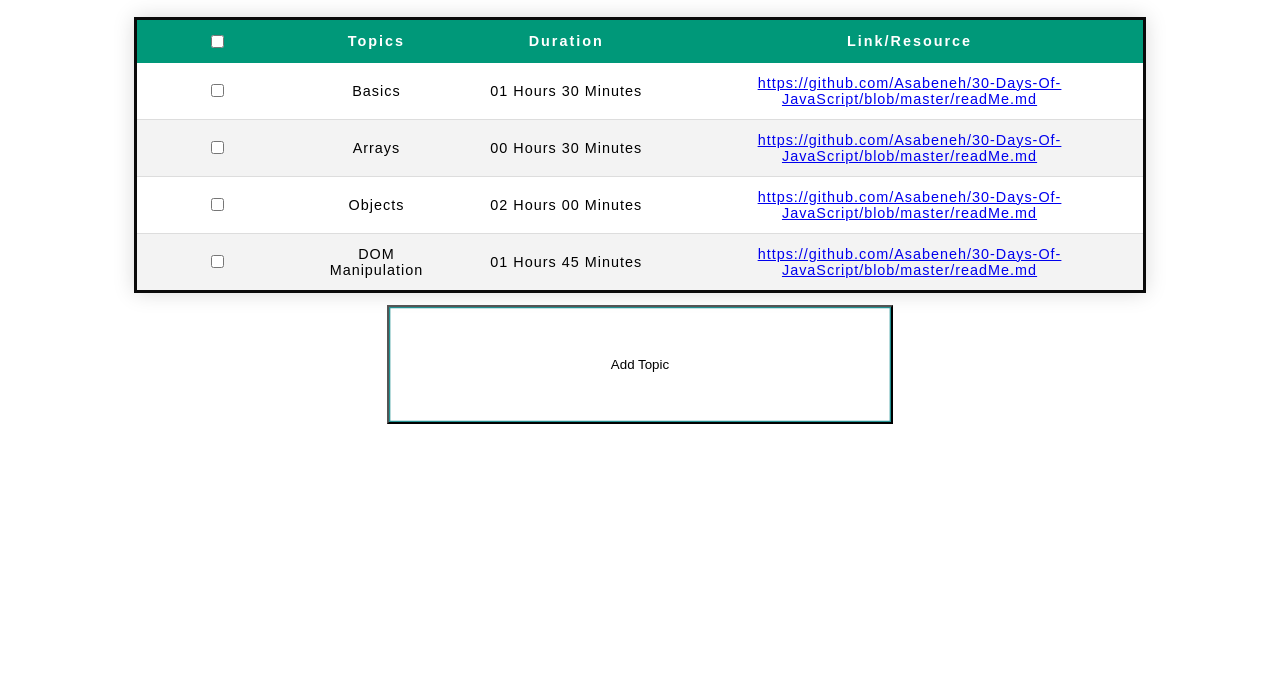
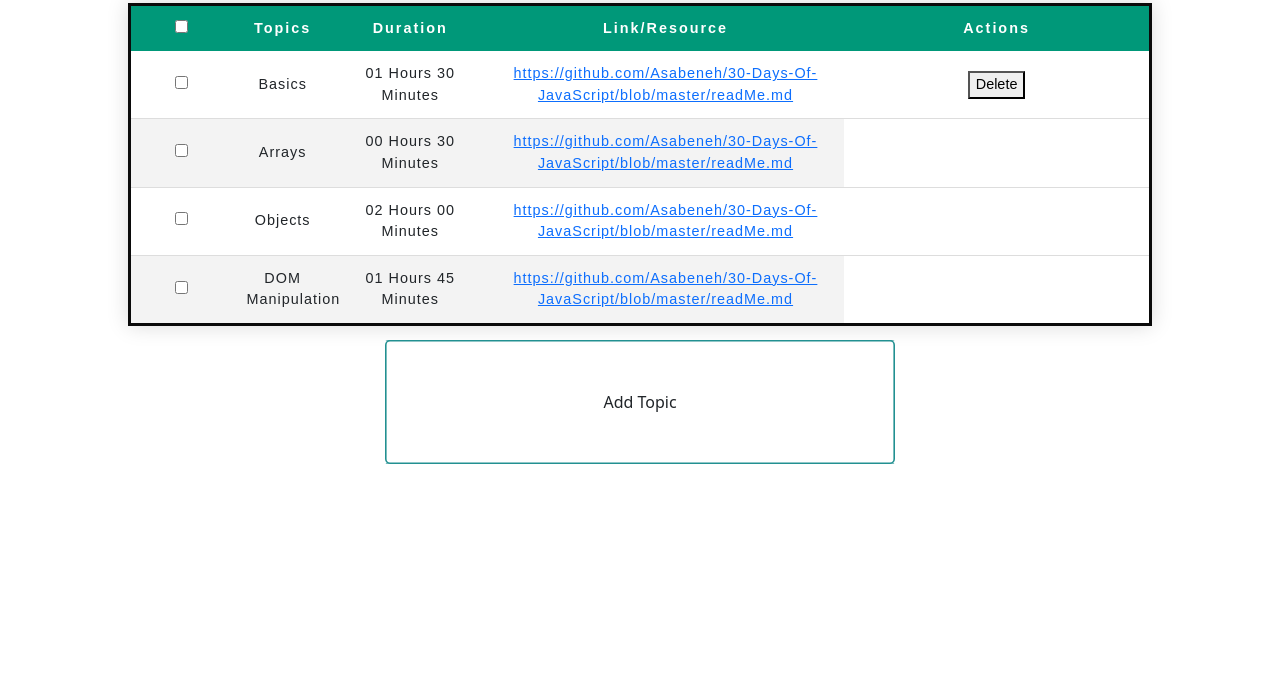
Before and after one commit to umairabidUC/js-assignment-1, a plain HTML site: page index.html in a window 1280 px wide. Shown: the part 105-800 px from the top of the page. Drawn offline with nearby package versions, Linux system fonts and the light colour scheme.

Commit message:
Initial Commit of New Branch

```diff
--- a/index.html
+++ b/index.html
@@ -8,7 +8,8 @@
 
     <link href="style.css" rel="stylesheet" />
     <link href="https://fonts.googleapis.com/css?family=Rock+Salt" rel="stylesheet" type="text/css" />
-
+    <link href="https://cdn.jsdelivr.net/npm/bootstrap@5.3.3/dist/css/bootstrap.min.css" rel="stylesheet" integrity="sha384-QWTKZyjpPEjISv5WaRU9OFeRpok6YctnYmDr5pNlyT2bRjXh0JMhjY6hW+ALEwIH" crossorigin="anonymous">
+    <script src="https://cdn.jsdelivr.net/npm/bootstrap@5.3.3/dist/js/bootstrap.bundle.min.js" integrity="sha384-YvpcrYf0tY3lHB60NNkmXc5s9fDVZLESaAA55NDzOxhy9GkcIdslK1eN7N6jIeHz" crossorigin="anonymous"></script>
 </head>
 
 <body>
@@ -29,6 +30,7 @@
                     <th scope="col">Topics</th>
                     <th scope="col">Duration</th>
                     <th scope="col">Link/Resource</th>
+                    <th scope="col">Actions</th>
                 </tr>
             </thead>
             <tbody id="table-body">
@@ -37,6 +39,7 @@
                     <td>Basics</td>
                     <td>01 Hours 30 Minutes</td>
                     <td><a href="https://github.com/Asabeneh/30-Days-Of-JavaScript/blob/master/readMe.md"> https://github.com/Asabeneh/30-Days-Of-JavaScript/blob/master/readMe.md </td>
+                    <td><button>Delete</button></td>
                 </tr>
                 <tr class="show">
                     <td><input type="checkbox" class="row-ckbx" /></td>
```
